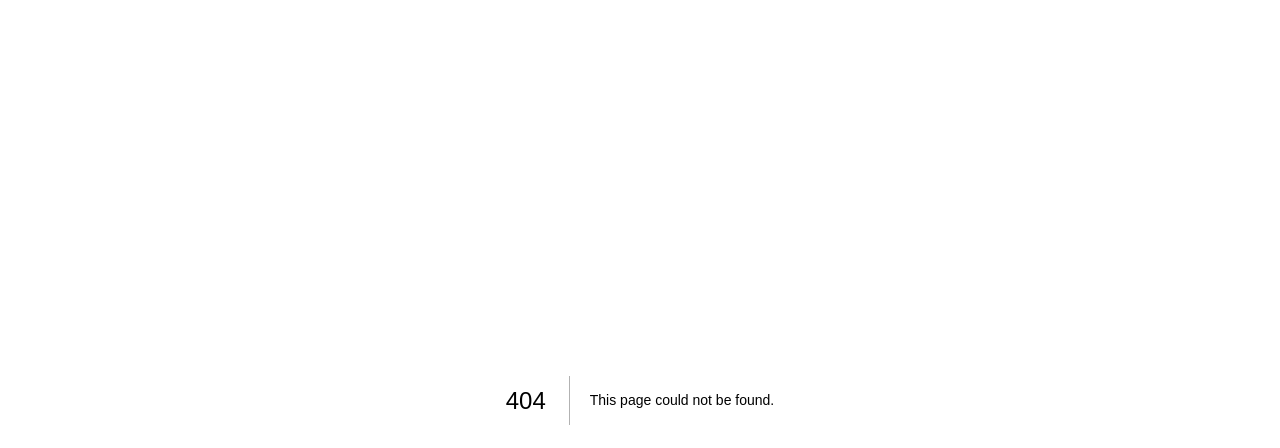
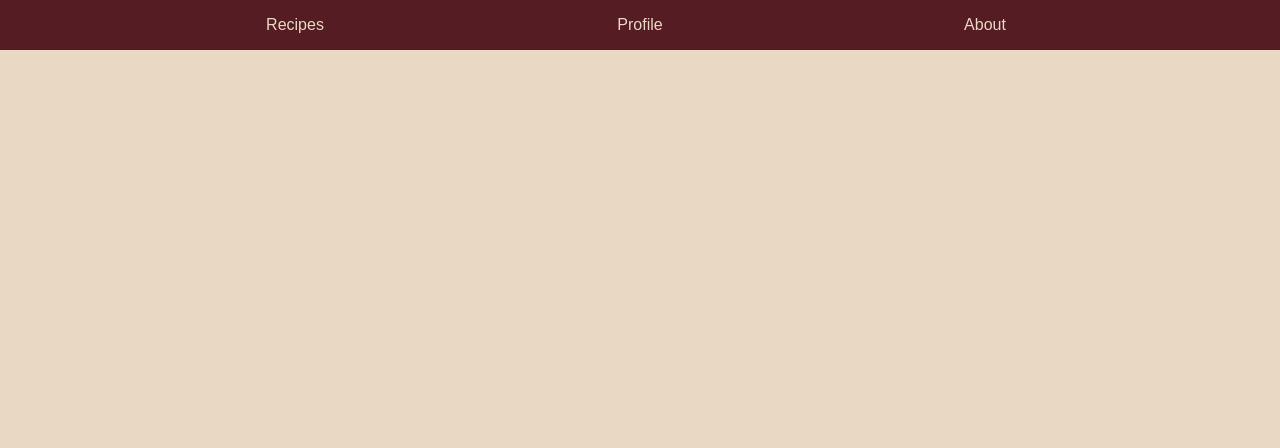
Before and after one commit to manuelfesantos/recipes-website, a Next.js app: page /about in a window 1280 px wide. Before the commit this address had no page. Shown: the top 448 px of the page. Built offline with nearby package versions, Linux system fonts and the light colour scheme.

Commit message:
feat(recipe-014): add header, about page and profile page

```diff
--- /dev/null
+++ b/src/components/Header.tsx
@@ -0,0 +1,19 @@
+import styles from "@/styles/Header.module.css";
+import Link from "next/link";
+export default function Header() {
+  return (
+    <div className={styles.header}>
+      <ul className={styles.navBar}>
+        <li>
+          <Link href={"/"}>Recipes</Link>
+        </li>
+        <li>
+          <Link href={"/profile"}>Profile</Link>
+        </li>
+        <li>
+          <Link href={"/about"}>About</Link>
+        </li>
+      </ul>
+    </div>
+  );
+}
--- a/src/components/RecipeItem.tsx
+++ b/src/components/RecipeItem.tsx
@@ -2,13 +2,13 @@ import { Recipe } from "@/types/recipes";
 import Image from "next/image";
 import Link from "next/link";
 import styles from "@/styles/RecipeItem.module.css";
+import { useState } from "react";
 
 export default function RecipeItem(props: Recipe) {
-  const id = props.uri.slice(51);
   const imageLoader = () => props.image;
   return (
-    <Link className={styles.link} href={`./recipe/${id}`}>
-      <div id={id} className={styles.recipeDiv}>
+    <Link className={styles.link} href={`./recipe/${props.uri.slice(51)}`}>
+      <div id={props.uri.slice(51)} className={styles.recipeDiv}>
         <div className={styles.overlay}></div>
         <Image
           className={styles.img}
--- /dev/null
+++ b/src/pages/about.tsx
@@ -0,0 +1,16 @@
+import Head from "next/head";
+import Header from "@/components/Header";
+
+export default function About() {
+  return (
+    <>
+      <Head>
+        <title>About</title>
+        <meta name="description" content="Generated by create next app" />
+        <meta name="viewport" content="width=device-width, initial-scale=1" />
+        <link rel="icon" href="/favicon.ico" />
+      </Head>
+      <Header />
+    </>
+  );
+}
--- a/src/pages/index.tsx
+++ b/src/pages/index.tsx
@@ -7,6 +7,7 @@ import { getRecipesByHref, getRecipesBySearchWord } from "@/utils/api-client";
 import styles from "@/styles/HomePage.module.css";
 import InfiniteScroll from "react-infinite-scroll-component";
 import Link from "next/link";
+import Header from "@/components/Header";
 
 export default function HomePage() {
   const [recipes, setRecipes] = useState<Recipe[]>([]);
@@ -68,6 +69,7 @@ export default function HomePage() {
         <meta name="viewport" content="width=device-width, initial-scale=1" />
         <link rel="icon" href="/favicon.ico" />
       </Head>
+      <Header />
       <InfiniteScroll
         dataLength={recipes.length}
         next={() => loadMoreRecipes(nextRecipes)}
--- a/src/pages/recipe/[id].tsx
+++ b/src/pages/recipe/[id].tsx
@@ -10,6 +10,7 @@ import Head from "next/head";
 import Image from "next/image";
 import { useRouter } from "next/router";
 import { useEffect } from "react";
+import Header from "@/components/Header";
 
 export default function RecipePage(recipe: RecipeDetails) {
   const images = recipe.images;
@@ -26,6 +27,7 @@ export default function RecipePage(recipe: RecipeDetails) {
         <meta name="viewport" content="width=device-width, initial-scale=1" />
         <link rel="icon" href="/favicon.ico" />
       </Head>
+      <Header />
       <div className={styles.recipeDiv}>
         <RecipeProfile title={recipe.label} image={recipe.image} />
         <div className={styles.recipeData}>
--- /dev/null
+++ b/src/styles/Header.module.css
@@ -0,0 +1,41 @@
+.header {
+    height: 50px;
+    display: flex;
+    align-items: center;
+    justify-content: center;
+    background-color: var(--secondary-dark);
+    color: var(--primary-light);
+
+}
+
+.navBar {
+    height: 100%;
+    width: 100%;
+    display: flex;
+    justify-content: space-evenly;
+    align-items: center;
+    list-style: none;
+}
+
+.navBar li {
+    height: 50%;
+    display: flex;
+    align-items: center;
+}
+
+.navBar a {
+    height: 100%;
+    width: 100px;
+    display: flex;
+    align-items: center;
+    justify-content: center;
+    text-decoration: none;
+    color: var(--primary-light);
+    border-radius: 5px;
+}
+
+
+.navBar a:hover {
+    background-color: var(--primary-light);
+    color: var(--secondary-light);
+}
```
Also changed, not shown: src/pages/profile/index.tsx (added, +16 -0 lines).
